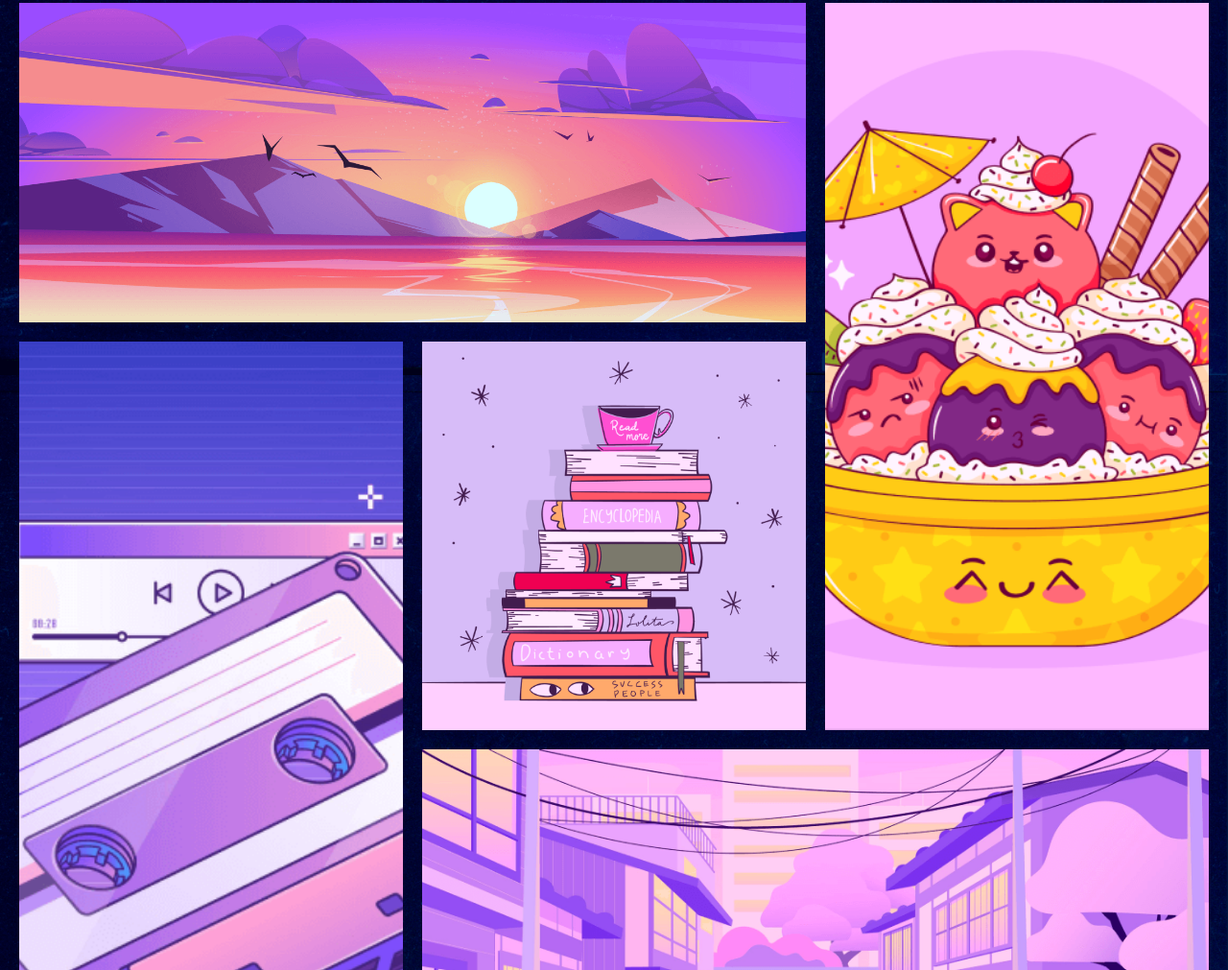
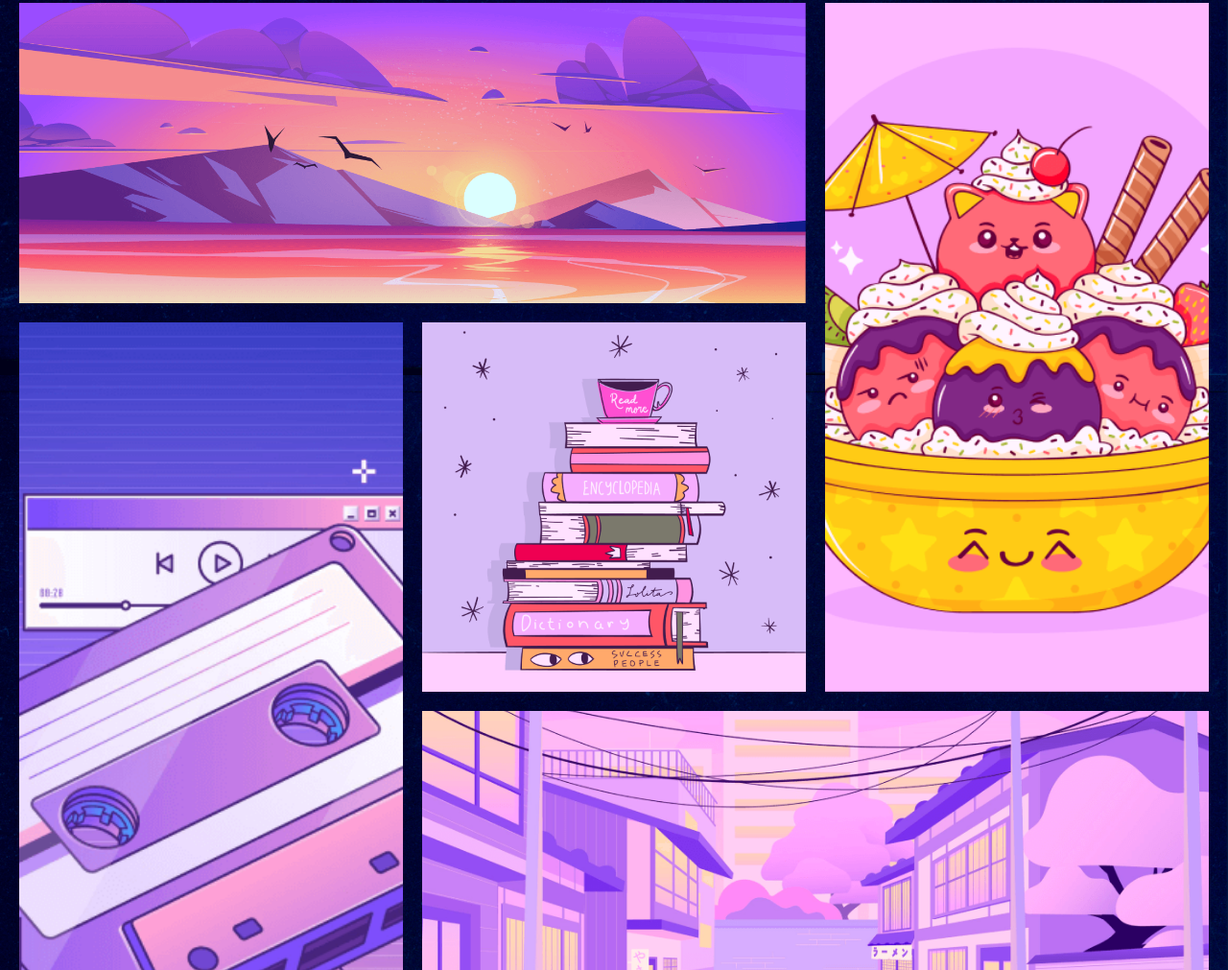
Before and after one commit to konstanti-art/slozhno-sosredotochitsya-ad, a plain HTML site: page index.html in a window 1280 px wide. Shown: the part 2809-3820 px from the top of the page at 96% size. Drawn offline with Linux system fonts and the light colour scheme.

Commit message:
update images logic

```diff
--- a/index.html
+++ b/index.html
@@ -117,7 +117,7 @@
         <ul class="cards-images">
           <li class="card-image sunset">
             <img
-            class="image card-image"
+            class="image card-image-item"
             loading="lazy"
             src="../images/sunset.png"
             alt="Яркий закат над морем с розово-фиолетовыми облаками и летающими чайками"
@@ -125,7 +125,7 @@
           </li>
           <li class="card-image icecream">
           <img
-            class="image card-image"
+            class="image card-image-item"
             loading="lazy"
             src="../images/ice-cream.png"
             alt="Милое мороженое в форме животных с взбитыми сливками, вафельными палочками и вишней сверху"
@@ -133,7 +133,7 @@
           </li>
           <li class="card-image tape">
             <img
-            class="image card-image"
+            class="image card-image-item"
             loading="lazy"
             src="../images/tape.png"
             alt="Ретро-кассета в окружении пиксельных окон и иконок в фиолетово-сиреневых тонах"
@@ -141,7 +141,7 @@
           </li>
           <li class="card-image books">
             <img
-            class="image card-image"
+            class="image card-image-item"
             loading="lazy"
             src="../images/books.png"
             alt="Стопка разноцветных книг с чашкой сверху и надписями вроде Encyclopedia и Dictionary"
@@ -149,7 +149,7 @@
           </li>
           <li class="card-image street">
             <img
-            class="image card-image"
+            class="image card-image-item"
             loading="lazy"
             src="../images/street.png"
             alt="Пустая улица с традиционными домами и розовыми деревьями сакуры на фоне мягкого заката"
--- a/styles/style.css
+++ b/styles/style.css
@@ -167,20 +167,19 @@
 }
 
 .main__section-card_with-image {
-  display: grid;
+  display: flex;
+  flex-direction: column;
   gap: var(--main-padding)
 }
 
 .cards-images {
   display: grid;
-  grid-auto-flow: row;
-  gap: var(--main-padding);
 }
 
-.card-image {
-  inline-size: 100%;
-  block-size: 100%;
+.card-image-item {
   object-fit: cover;
+  width: 100%;
+  height: calc(100% - var(--main-padding));
   object-position: center;
 }
 
@@ -229,7 +228,7 @@
     display: grid;
     grid-auto-flow: row;
     grid-template-columns: repeat(3, 1fr);
-    gap: var(--main-padding);
+    column-gap: var(--main-padding);
   }
 
   .sunset {
```
